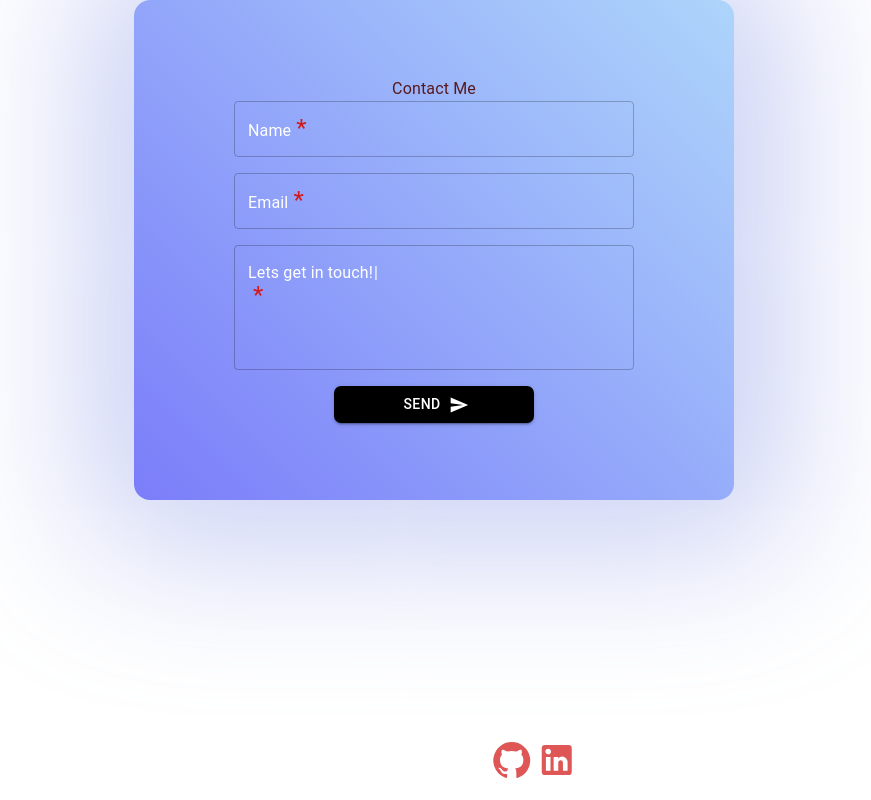
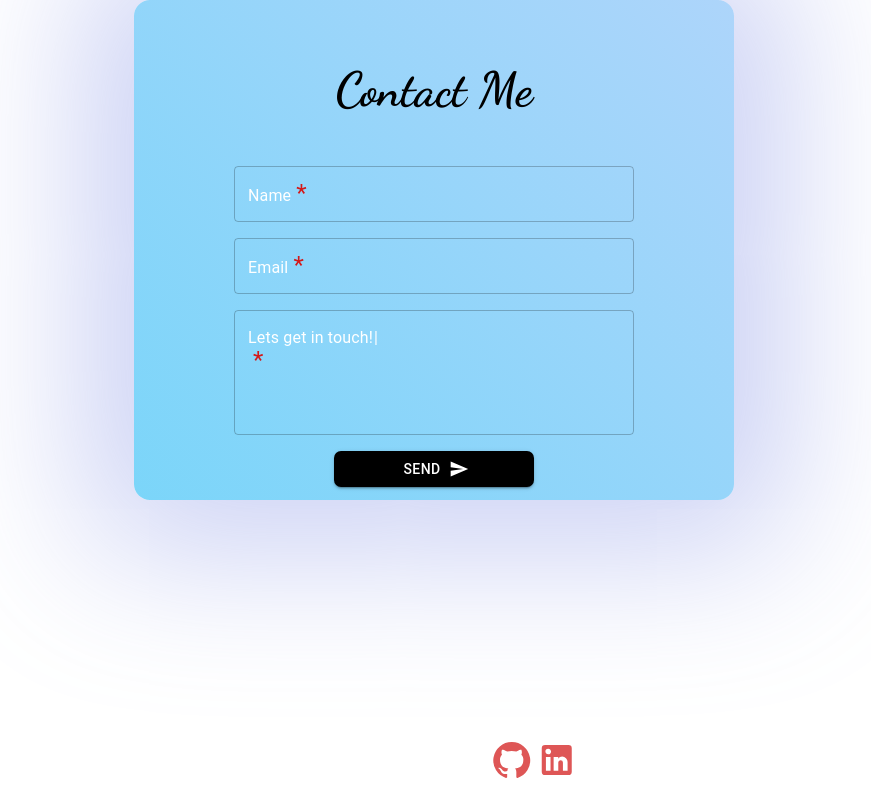
Before and after one commit to hazem-89/mycv, a React (Create React App) app: page /Contact in a window 1280 px wide. Shown: the top 800 px of the page, without its empty margins (106-977 px from the left). Built offline with nearby package versions, Linux system fonts and the light colour scheme; a web font is replaced by a local one.

Commit message:
edit style

```diff
--- a/src/Components/AboutMe/AboutMe.tsx
+++ b/src/Components/AboutMe/AboutMe.tsx
@@ -71,10 +71,12 @@ const AboutMe = () => {
         <Avatar alt="Hazem Kawas" src={faceImg} sx={aboutMainPicStyle} />
       </Box>
       <Box sx={aboutInfo} className={classes['aboutInfo']} >
-        <Box className="textBox">
-      <Typography className={classes.aboutWelcome} sx={aboutWelcome}  >
+        <Box >
+          <Box sx={aboutWelcome}>
+      <Typography className={classes.aboutWelcome}  >
          Welcome to my profile
         </Typography>
+          </Box>
       <Typography sx={aboutMainText} className={classes.aboutMainText} >
       <Typewriter
               onInit={(typewriter)=> {
--- a/src/Components/ContactMe/Contact.css
+++ b/src/Components/ContactMe/Contact.css
@@ -1,7 +1,7 @@
 @import url('https://fonts.googleapis.com/css2?family=Dancing+Script:wght@700&display=swap');
 
 .formBox{
-  background-image: linear-gradient(45deg, rgba(71, 74, 247, 0.719), rgba(109, 180, 247, 0.562));
+  background-image: linear-gradient(45deg, rgba(71, 197, 247, 0.719), rgba(109, 180, 247, 0.562));
   box-shadow:   2px 2px 150px 50px  rgba(135, 149, 231, 0.438);
 }
 .MuiInputBase-root input {
--- a/src/Components/ContactMe/Contact.tsx
+++ b/src/Components/ContactMe/Contact.tsx
@@ -25,9 +25,9 @@ export const Contact = () => {
 
     <form  onSubmit={sendEmail}>
       <Box sx={formBox} className="formBox">
-      <Typography sx={text} className='title'>
+      <p  className='title'>
         Contact Me
-      </Typography>
+      </p>
       <TextField
         id="name-input"
         name="from_name"
@@ -95,9 +95,7 @@ const mainBox: SxProps = {
   width: '100%',
   marginLeft: { xs:'0em', md: '15em', lg: '15em', xl: '15em' },
 }
-const text: SxProps = {
-  color: 'rgba(82, 15, 15, 0.938)',
-}
+
 const textArea: SxProps = {
   minWidth:{ xs: '300px', md: '400px', lg: '400px'},
   maxWidth:{ xs: '300px', md: '400px', lg: '400px'},
--- a/src/SmokeAnimation.module.css
+++ b/src/SmokeAnimation.module.css
@@ -1,5 +1,5 @@
-/* @import url('https://fonts.googleapis.com/css2?family=Mouse+Memoirs&display=swap');
-@import url('https://fonts.googleapis.com/css2?family=Raleway:ital,wght@1,500&display=swap'); */
+@import url('https://fonts.googleapis.com/css2?family=Mouse+Memoirs&display=swap');
+@import url('https://fonts.googleapis.com/css2?family=Raleway:ital,wght@1,500&display=swap');
 
 .smoke {
   animation: goneWithWind 3s linear forwards;
@@ -133,9 +133,9 @@
 }
 
 .aboutWelcome{
+  color: rgb(243, 219, 174);
+  font-size: 1.5em;
   font-family: 'Mouse Memoirs', sans-serif;
-  color: rgb(243, 219, 174);
-  font-size: 2em;
 }
 
 .aboutMainText{
```
